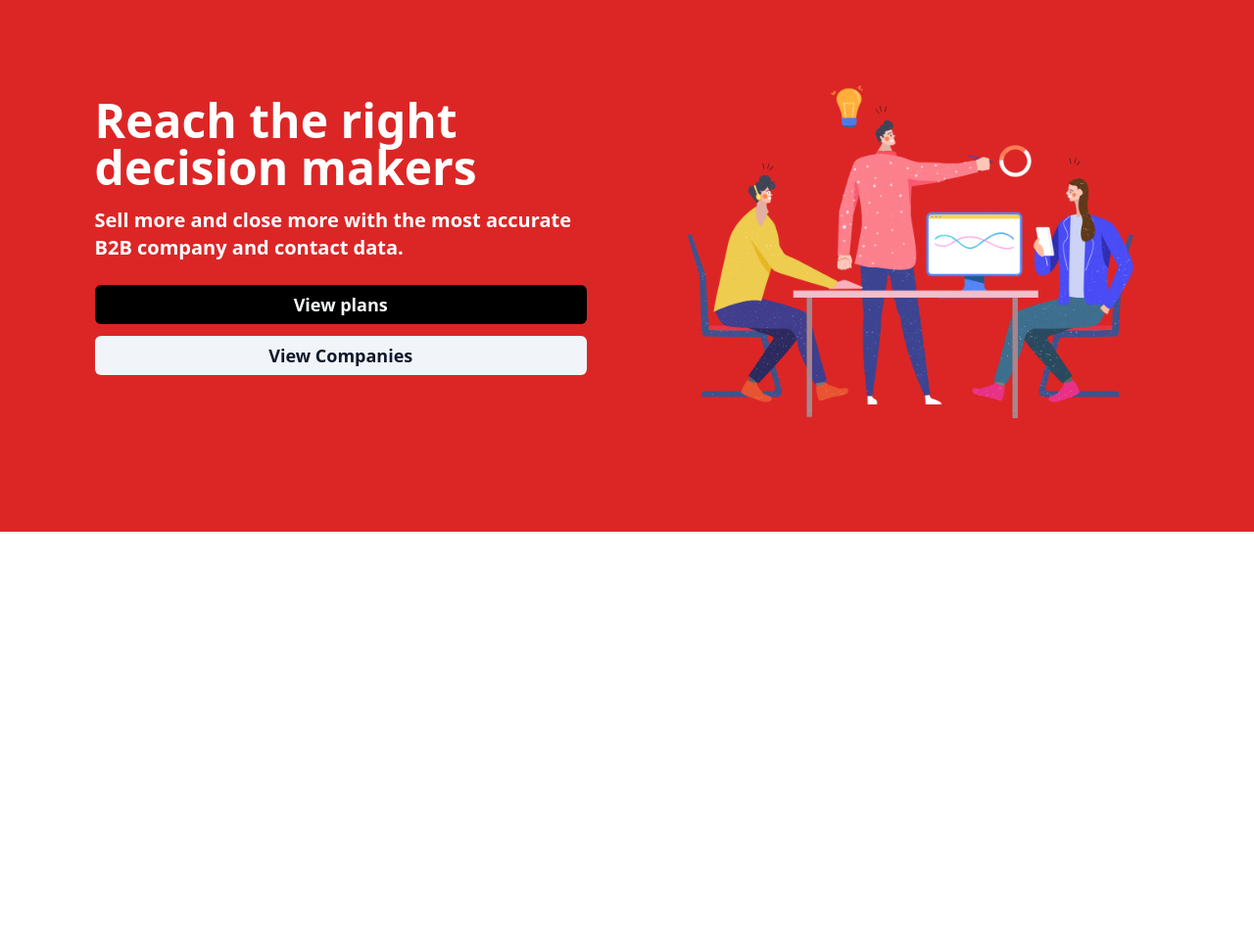
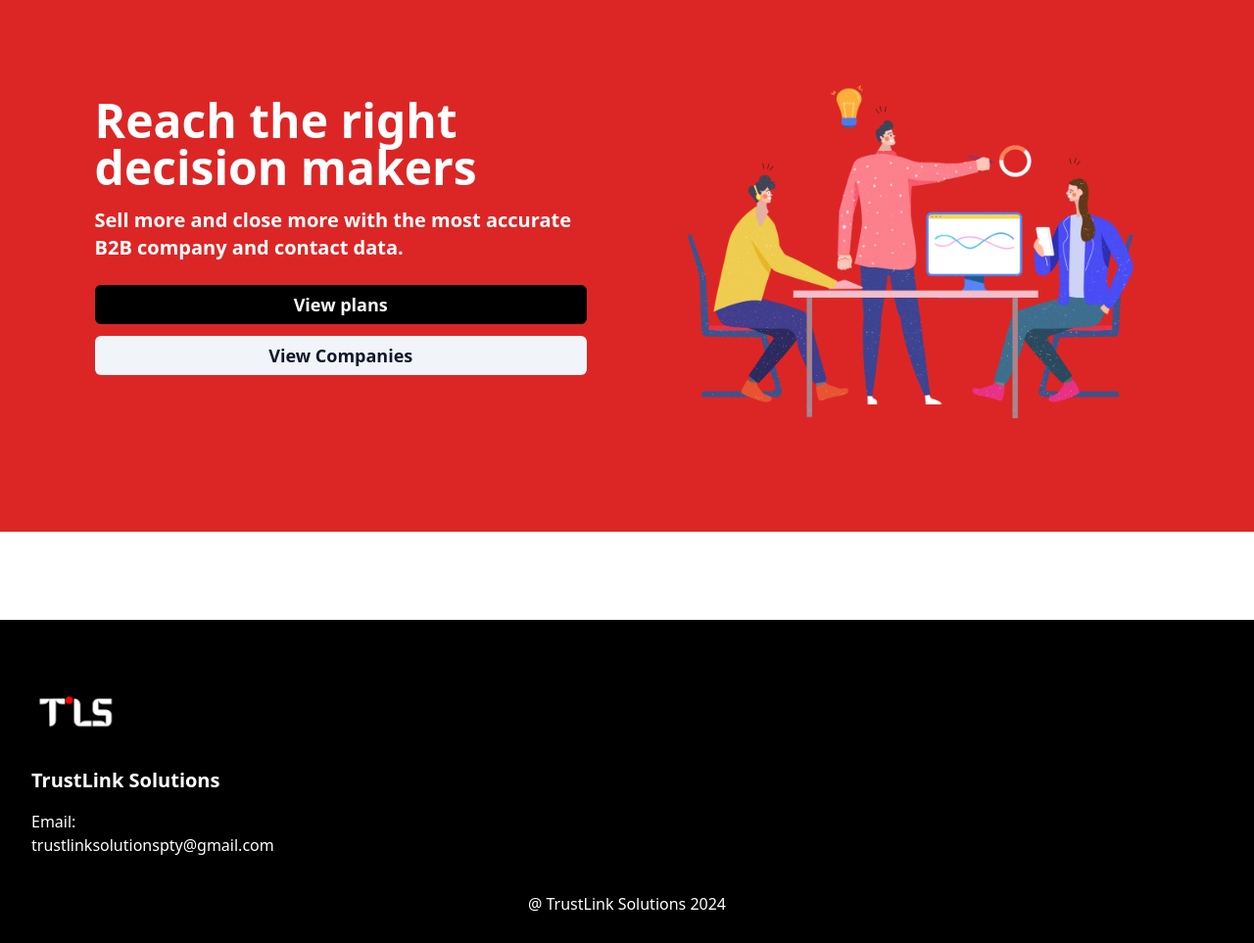
Before and after one commit to vandaminator/trustlink-solutions, an Astro site: page / in a window 1280 px wide. Shown: the part 166-1129 px from the top of the page at 98% size. Before the commit the page ends 800 px from the top, so only its background shows below. Built offline with nearby package versions, Linux system fonts and the light colour scheme; Astro itself is replaced by a stand-in of ours.

Commit message:
Added Footer

```diff
--- /dev/null
+++ b/src/components/Footer.astro
@@ -0,0 +1,15 @@
+<footer class="pt-10 pb-2  bg-black text-white">
+  <section class="container">
+    <a href="/" class="">
+        <img src="/logo.png" alt="Company Logo" width="90px" loading="lazy">
+        <span class="text-xl font-bold">TrustLink Solutions</span>
+    </a>
+
+    <div class="flex flex-col my-4">
+        <p>Email: </p>
+        <a href="mailto:trustlinksolutionspty@gmail.com">trustlinksolutionspty@gmail.com</a>
+    </div>
+  </section>
+
+  <p class="flex justify-center p-5">@ TrustLink Solutions 2024</p>
+</footer>
--- a/src/layouts/Layout.astro
+++ b/src/layouts/Layout.astro
@@ -1,5 +1,6 @@
 ---
 import BaseHead from "@/components/BaseHead.astro";
+import Footer from "@/components/Footer.astro";
 import Navbar from "@/components/Navbar";
 import "@/styles/global.css";
 
@@ -17,9 +18,9 @@ interface Props {
   </head>
   <body>
     <Navbar client:load transition:persist />
-    <main transition:animate="fade">
+    <main class="min-h-[calc(100vh-90px)] lg:min-h-[calc(100vh-130px)]" transition:animate="fade">
       <slot />
     </main>
-    <footer></footer>
+    <Footer />
   </body>
 </html>
```
